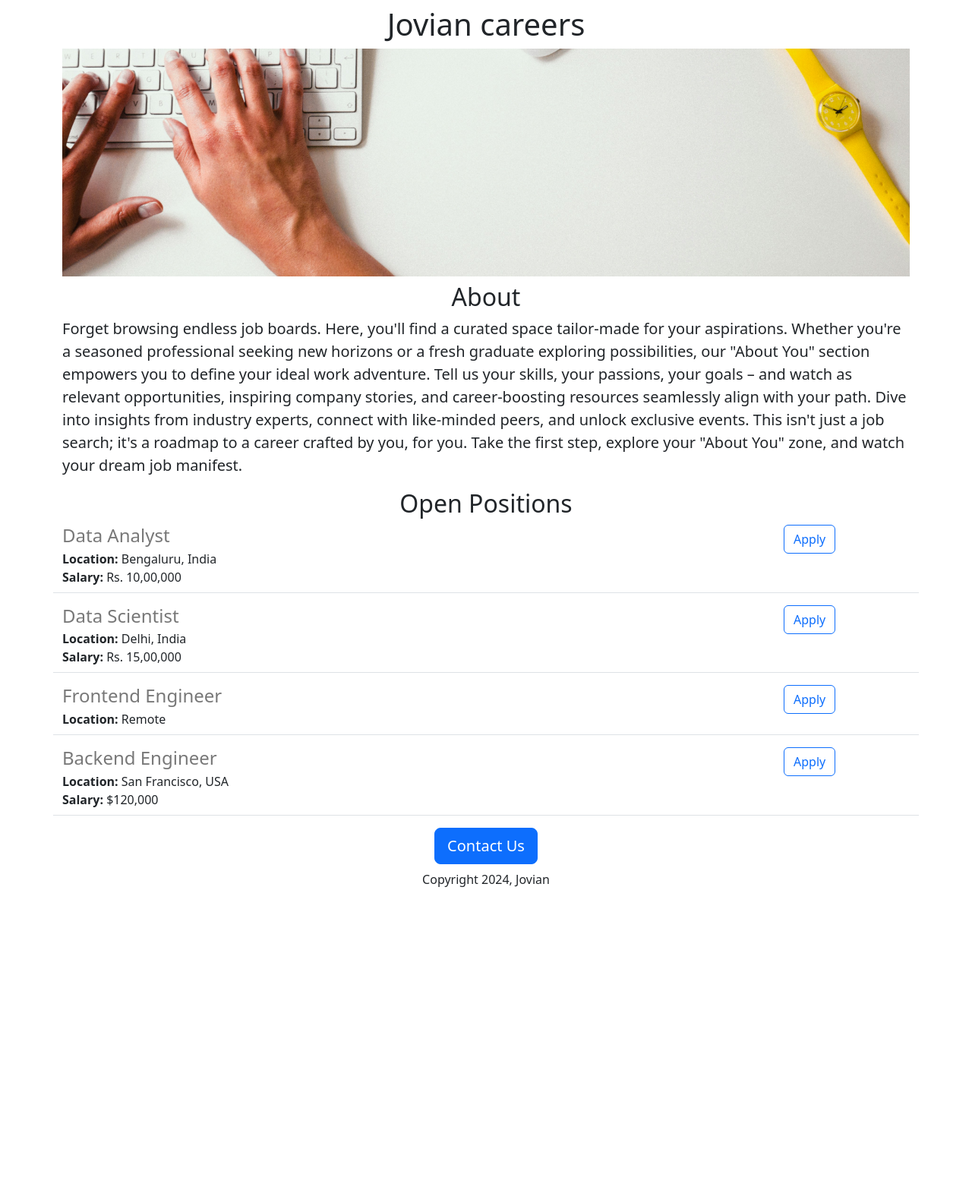
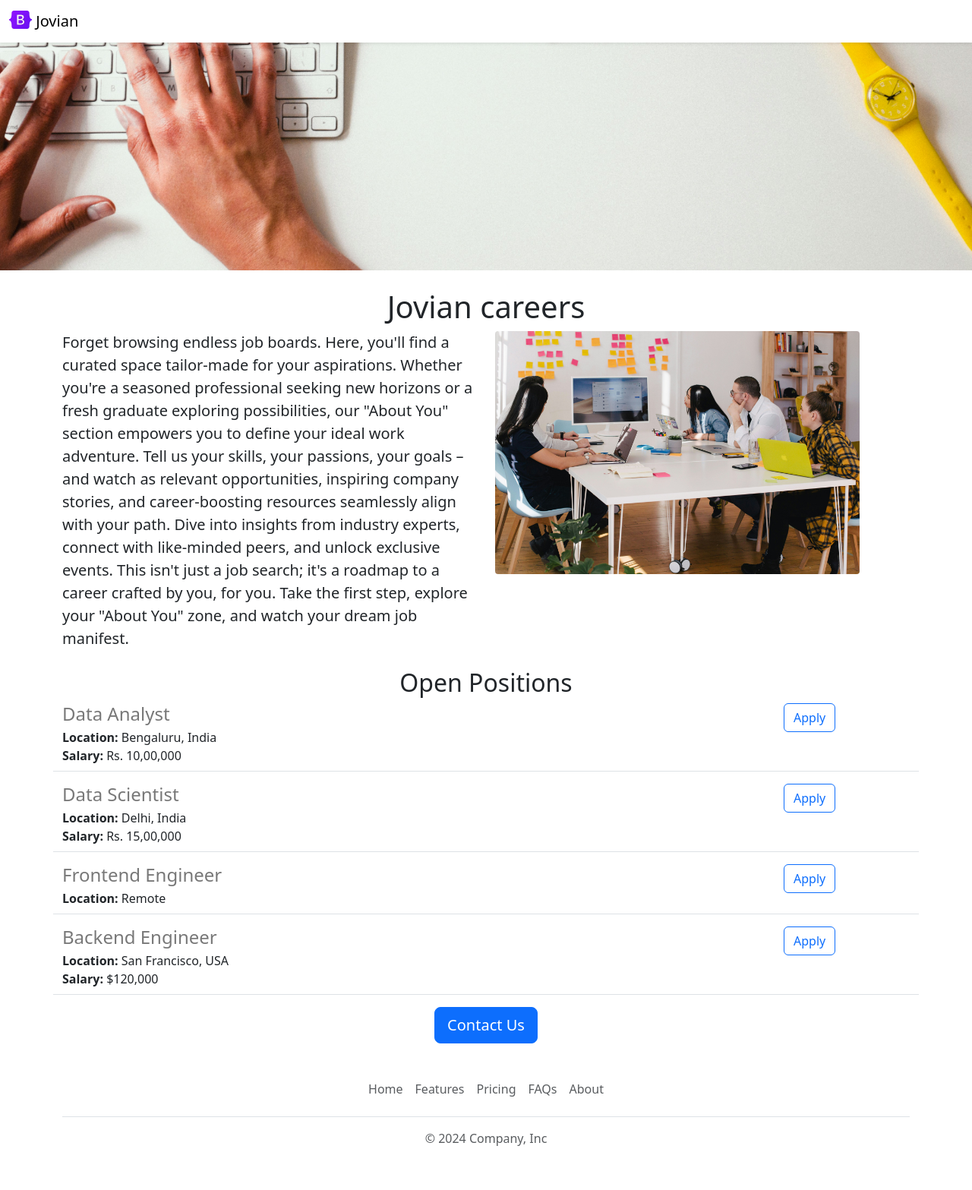
Before and after one commit to rahulrawatgujjar/careers-website-v2, a Flask app: page / in a window 1280 px wide. Shown: the whole page at 76% size. Before the commit the page ends 1168 px from the top, so only its background shows below. Run offline with Flask 3, Linux system fonts and the light colour scheme.

Commit message:
performed some improvements and aesthetic changes

```diff
--- /dev/null
+++ b/templates/footer.html
@@ -0,0 +1,12 @@
+<div class="container">
+  <footer class="py-3 my-4">
+    <ul class="nav justify-content-center border-bottom pb-3 mb-3">
+      <li class="nav-item"><a target="_blank" href="https://careers-website-xxa6.onrender.com/" class="nav-link px-2 text-body-secondary">Home</a></li>
+      <li class="nav-item"><a target="_blank" href="https://careers-website-xxa6.onrender.com/" class="nav-link px-2 text-body-secondary">Features</a></li>
+      <li class="nav-item"><a target="_blank" href="https://careers-website-xxa6.onrender.com/" class="nav-link px-2 text-body-secondary">Pricing</a></li>
+      <li class="nav-item"><a target="_blank" href="https://careers-website-xxa6.onrender.com/" class="nav-link px-2 text-body-secondary">FAQs</a></li>
+      <li class="nav-item"><a target="_blank" href="https://careers-website-xxa6.onrender.com/" class="nav-link px-2 text-body-secondary">About</a></li>
+    </ul>
+    <p class="text-center text-body-secondary">&copy; 2024 Company, Inc</p>
+  </footer>
+</div>
--- a/templates/home.html
+++ b/templates/home.html
@@ -10,33 +10,39 @@
         height: 300px;
         object-fit: cover;
         width: 100%;
+        margin-bottom: 16px;
       }
     </style>
   </head>
   <body>
-    <div class="container" >
+    {% include "nav.html" %}
+    <img class="img-fluid" id="banner" src="/static/banner.jpg" >
+    <div class="container">
       <h1 class="text-center mt-2 mb-2">
         {{company_name}} careers
       </h1>
-      <img class="img-fluid" id="banner" src="https://raw.githubusercontent.com/rahulrawatgujjar/careers-website/main/static/banner.jpg" >
-      <h2 class="text-center mt-2 mb-2">About</h2>
-      <p class="lead">
-        Forget browsing endless job boards. Here, you'll find a curated space tailor-made for your aspirations. Whether you're a seasoned professional seeking new horizons or a fresh graduate exploring possibilities, our "About You" section empowers you to define your ideal work adventure. Tell us your skills, your passions, your goals – and watch as relevant opportunities, inspiring company stories, and career-boosting resources seamlessly align with your path. Dive into insights from industry experts, connect with like-minded peers, and unlock exclusive events. This isn't just a job search; it's a roadmap to a career crafted by you, for you. Take the first step, explore your "About You" zone, and watch your dream job manifest.
-      </p>
+      <div class="row">
+        <div class="col-md-6">
+          <p class="lead">
+            Forget browsing endless job boards. Here, you'll find a curated space tailor-made for your aspirations. Whether you're a seasoned professional seeking new horizons or a fresh graduate exploring possibilities, our "About You" section empowers you to define your ideal work adventure. Tell us your skills, your passions, your goals – and watch as relevant opportunities, inspiring company stories, and career-boosting resources seamlessly align with your path. Dive into insights from industry experts, connect with like-minded peers, and unlock exclusive events. This isn't just a job search; it's a roadmap to a career crafted by you, for you. Take the first step, explore your "About You" zone, and watch your dream job manifest.
+          </p>
+        </div>
+        <div class="d-none d-md-block col-md-6">
+          <img src="/static/people.jpg" style="height: 320px; border-radius: 4px" >
+        </div>
+      </div>
       <h2 class="text-center mt-2 mb-2">Open Positions</h2>
-      <div>
+      <div class=>
         {% for job in jobs %}
           {% include "jobitem.html" %}
         {% endfor %}
       </div>
       <div class="text-center mt-2">
-        <button class="btn btn-primary btn-lg">
+        <a class="btn btn-primary btn-lg" href="mailto:rahulrawatgujjar00@gmail.com?subject=Question%20about%20job%20opening&body=My%20name%3A%20%3CEnter%20your%20name%20here%3E%0D%0AMy%20question%3A%20%3CEnter%20your%20question%20here%3E">
           Contact Us
-        </button>
-        <p class="mt-2">
-          Copyright 2024, Jovian
-        </p>
+        </a>
       </div>
     </div>
+    {% include "footer.html" %}
   </body>
 </html>
--- a/templates/jobitem.html
+++ b/templates/jobitem.html
@@ -15,6 +15,6 @@
     {% endif %}
   </div>
   <div class="col-2">
-    <button type="button" class="btn btn-outline-primary">Apply</button>
+    <a href="mailto:rahulrawatgujjar00@gmail.com?subject=Application%20for%20{{job['title']}}&body=My%20name%3A%20%3CYour%20Name%3E%0D%0AMy%20resume%3A%20%3CYour%20resume%20link%3E%0D%0AMy%20linkedin%3A%20%3CYour%20linkedin%20id%20link%3E" type="button" class="btn btn-outline-primary">Apply</a>
   </div>
 </div>
--- /dev/null
+++ b/templates/nav.html
@@ -0,0 +1,11 @@
+<nav class="navbar shadow-sm fixed-top bg-white">
+  <div class="container-fluid">
+    <a class="navbar-brand" href="#">
+      <img src="/static/logo.svg" alt="Logo" width="30" height="24" class="d-inline-block align-text-top">
+      Jovian
+    </a>
+  </div>
+</nav>
+<div style="height: 56px;">
+
+</div>
```
Also changed, not shown: static/logo.svg (added), static/people.jpg (added).
